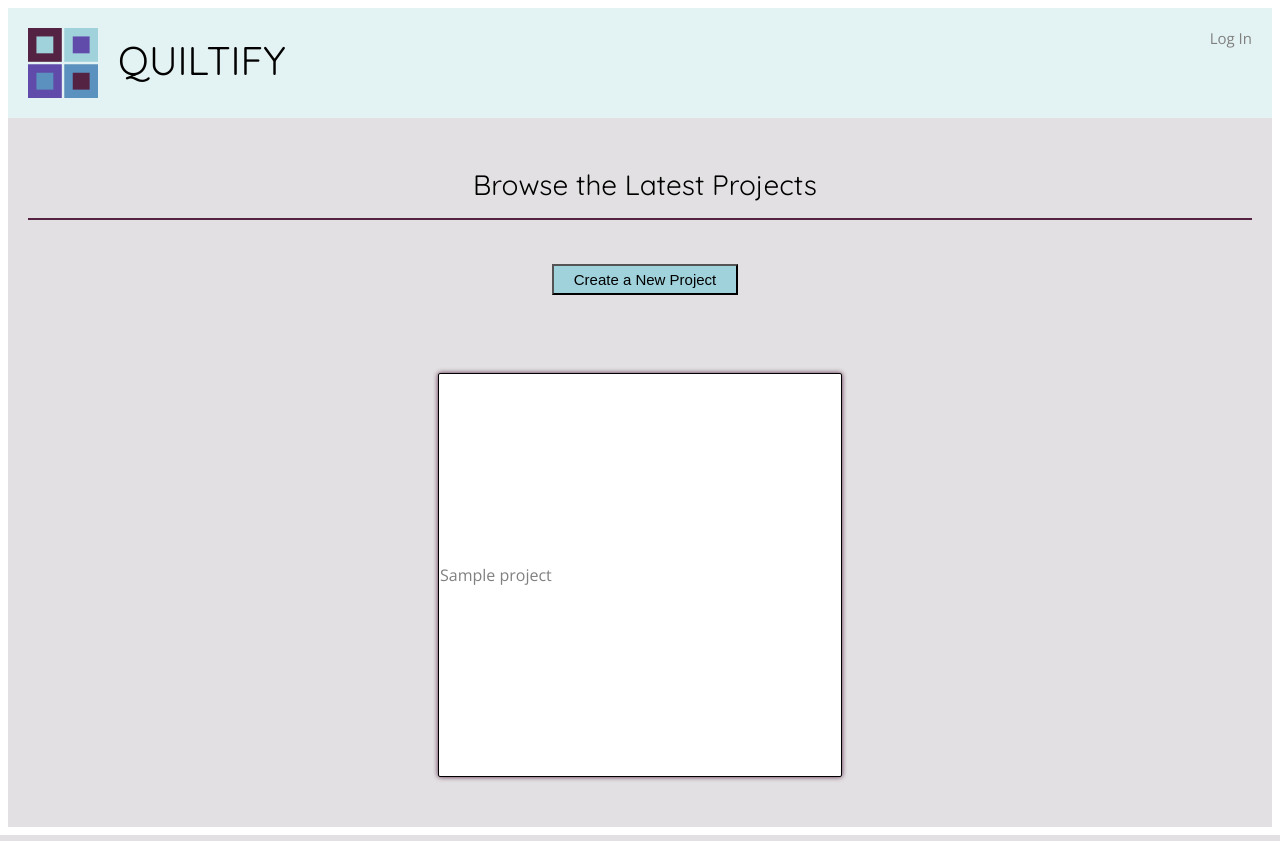
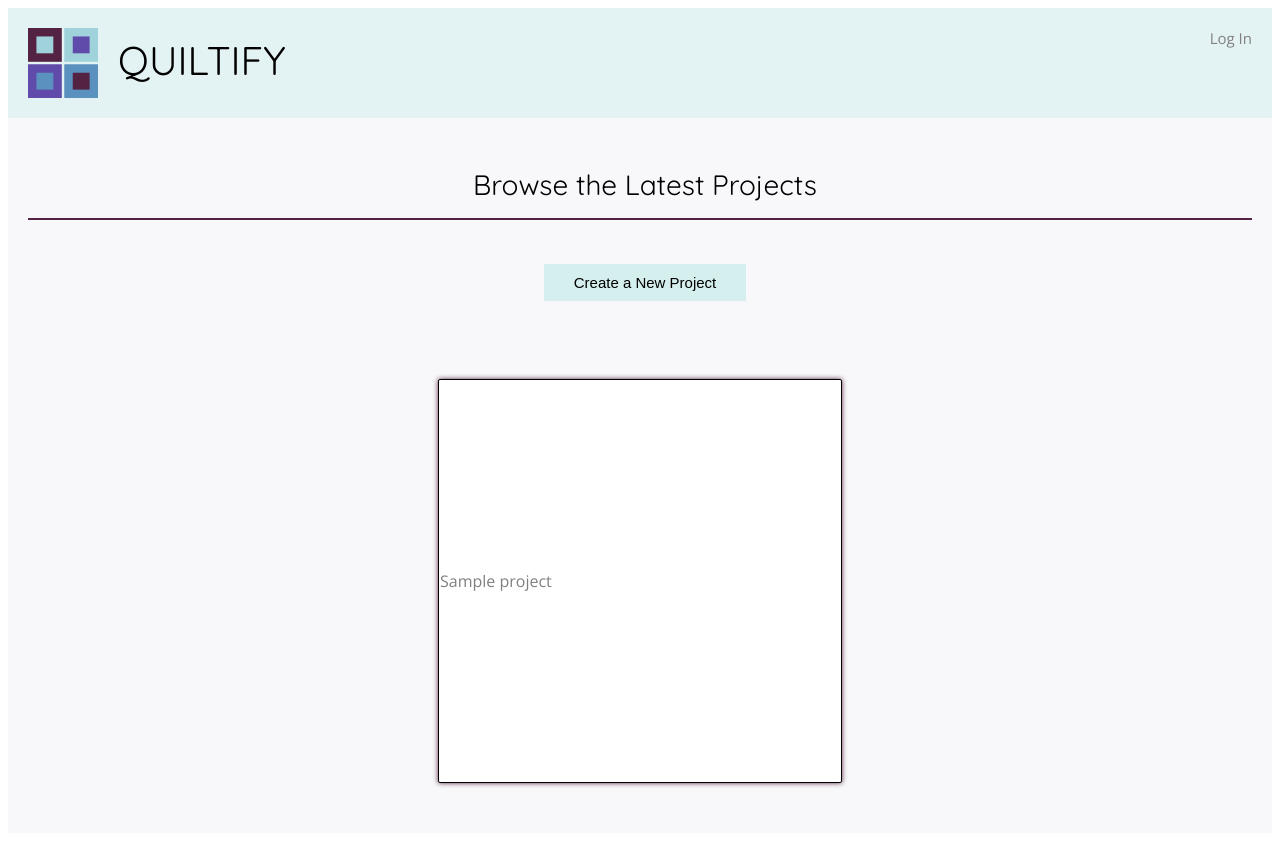
Before and after one commit to matthewmorales401/quiltify, a Python web app: template templates/home.html in a window 1280 px wide. Run offline with Jinja, Linux system fonts and the light colour scheme; the template is opened without the code that fills it: most values are stand-ins (such as "Sample title", 1, 10 or a date in 2020).

Commit message:
color changes and idk honestly forgot what the code changes were

```diff
--- a/main.py
+++ b/main.py
@@ -89,8 +89,8 @@ class viewProject(webapp2.RequestHandler):
         project = project_key.get()
 
         current_user = users.get_current_user()
-        logout_url = users.create_logout_url("/viewproject")
-        login_url = users.create_login_url("/viewproject")
+        logout_url = users.create_logout_url("/")
+        login_url = users.create_login_url("/")
 
         if current_user:
             current_email = current_user.email()
--- a/stylesheets/stylesheet.css
+++ b/stylesheets/stylesheet.css
@@ -12,14 +12,13 @@ Blue: #5B92BD
 Mint: #A0D2DB
 Pale Mint: #BEE7E8
 PALER mint: #E3F2F2
-VERY light gray/purple: #e2e0e2;
+VERY light gray/purple: #fdfcff;
 
 */
 
 
 body {
   font-family: 'Open Sans', sans-serif;
-  background-color: #e2e0e2;
 }
 
 h2 {
@@ -56,16 +55,33 @@ a.logo {
 }
 
 .submitbutton {
-  background-color: #A0D2DB;
+  background-color: #E3F2F2;
   font-size: 15px;
   margin: 5px;
   padding: 5px;
   padding-left: 20px;
   padding-right: 20px;
+  border: none;
+  color: black;
 }
 
 .submitbutton:hover {
-  background-color: #E3F2F2;
+  background-color: #BEE7E8;
+  cursor: pointer;
+}
+
+.createbutton {
+  background-color: #d5efef;
+  font-size: 15px;
+  margin: 5px;
+  padding: 10px;
+  padding-left: 30px;
+  padding-right: 30px;
+  border: none;
+}
+
+.createbutton:hover {
+  background-color: #BEE7E8;
   cursor: pointer;
 }
 
@@ -87,7 +103,7 @@ a.logo {
   display: flex;
   font-family: 'Open Sans', sans-serif;
   width: 100%;
-  background-color: #e2e0e2;
+  background-color: #f8f7f9;
 }
 
 .redborder {
--- a/templates/home.html
+++ b/templates/home.html
@@ -44,7 +44,7 @@
 <form action="/newproject" method="get">
   {% if current_person %}
     <h2 style="text-align: center;">
-      <button class="submitbutton" style="margin-top: 10px;">Create a New Project</button>
+      <button class="createbutton" style="margin-top: 10px;">Create a New Project</button>
     </h2>
   {% endif %}
 </form>
--- a/templates/profile.html
+++ b/templates/profile.html
@@ -52,7 +52,8 @@
       <h2 style="float: left">My Projects</h2>
       <div style=" float: right; padding-right: 10px">
         {% if current_person %}
-        <a style="line-height: 30px;" href="newproject">New Project</a>
+        <a href="newproject" class="submitbutton" style="margin: 10px; line-height: 45px;">
+          New Project</a>
         {% endif %}
       </div>
     </div>
```
Also changed, not shown: templates/updatepanel.html (+18 -9 lines).
